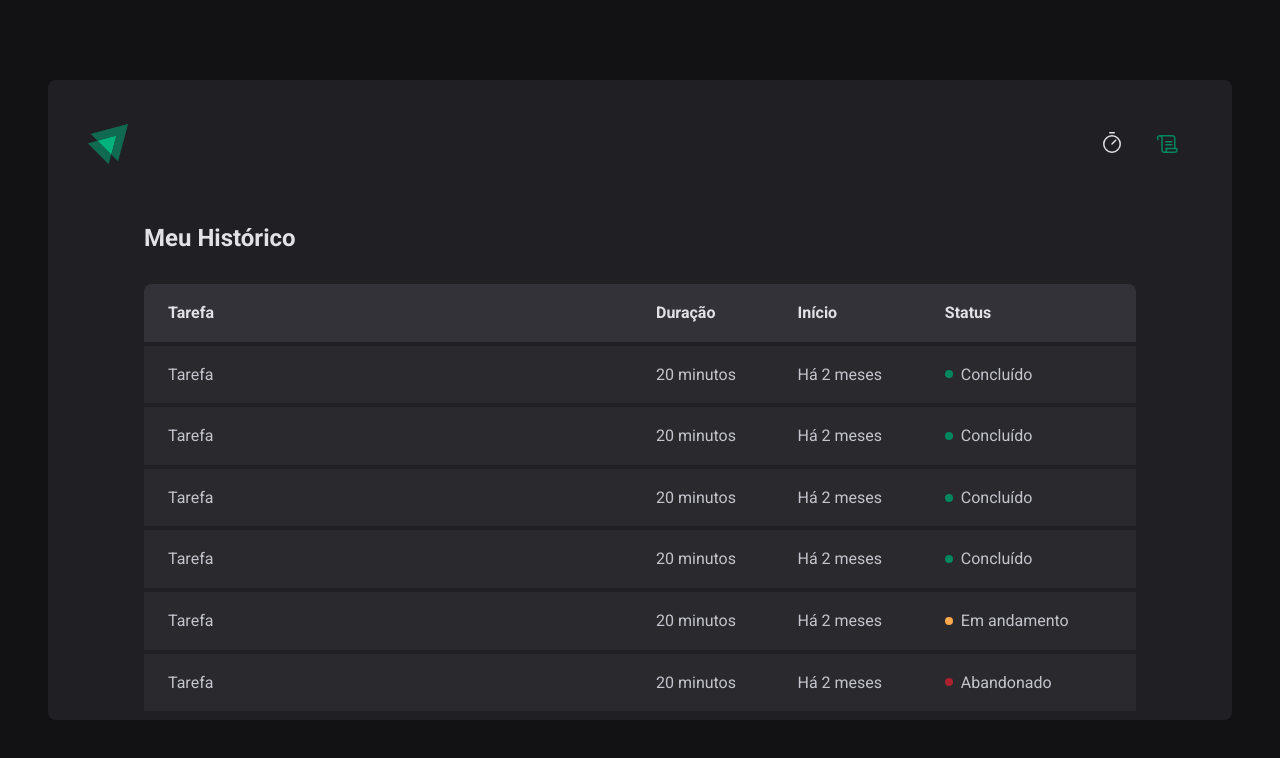
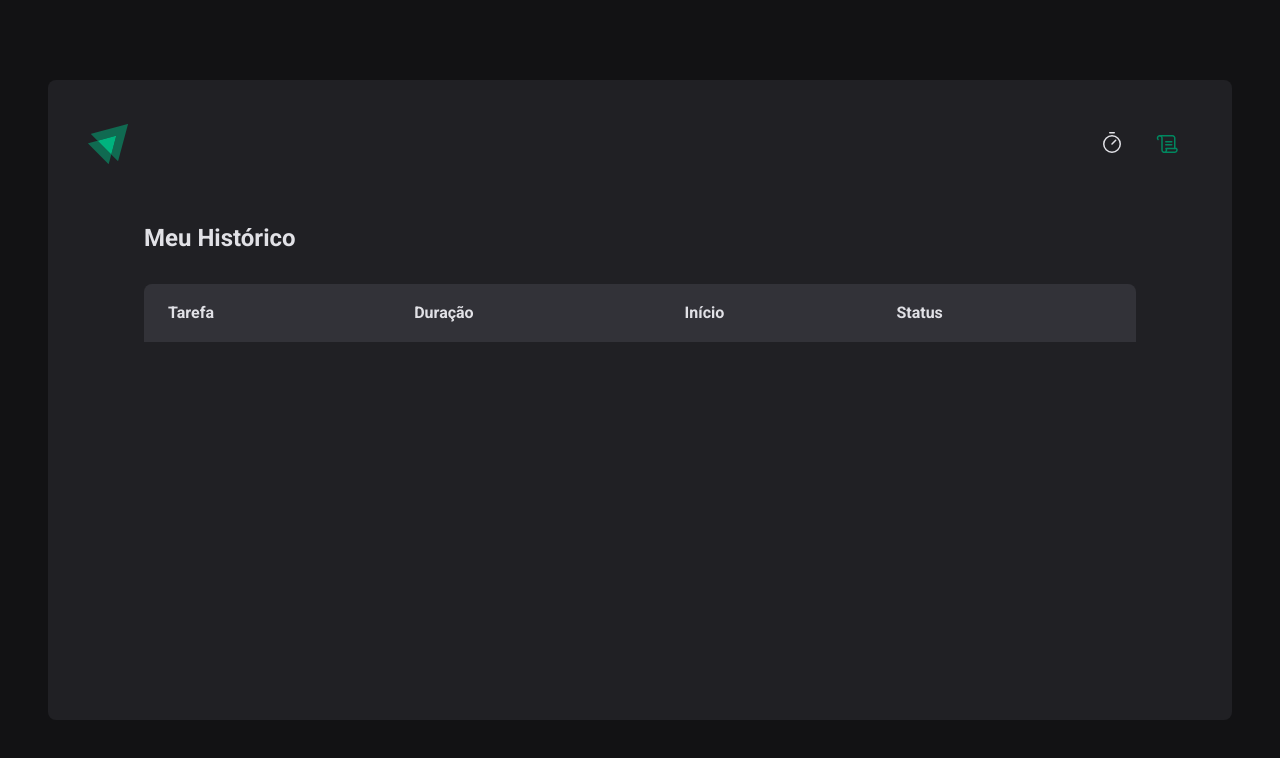
Before and after one commit to etnsystemas/02-fundamentos-do-reactjs-timer-MBA-FullStack, a React (Vite) app: page /history in a window 1280 px wide. Shown: the top 758 px of the page. Built offline with nearby package versions, Linux system fonts and the light colour scheme.

Commit message:
Formatando a data no history

```diff
--- a/src/App.tsx
+++ b/src/App.tsx
@@ -1,5 +1,6 @@
 import { BrowserRouter } from "react-router-dom";
 import { ThemeProvider } from "styled-components";
+import { CyclesContextProvider } from "./contexts/CyclesContext";
 import { Router } from "./Router";
 import { GlobalStyle } from "./styles/global";
 import { defaultTheme } from "./styles/themes/default";
@@ -8,7 +9,9 @@
   return (
     <ThemeProvider theme={defaultTheme}>
       <BrowserRouter>
-        <Router />
+        <CyclesContextProvider>
+          <Router />
+        </CyclesContextProvider>
       </BrowserRouter>
       <GlobalStyle />
     </ThemeProvider>
--- /dev/null
+++ b/src/contexts/CyclesContext.tsx
@@ -0,0 +1,104 @@
+import { createContext, ReactNode, useState } from "react";
+
+interface CreateCycleData {
+  task: string;
+  minutesAmount: number;
+}
+
+interface Cycle {
+  id: string;
+  task: string;
+  minutesAmount: number;
+  startDate: Date;
+  interruptDate?: Date;
+  finishedDate?: Date;
+}
+
+interface CyclesContextType {
+  cycles: Cycle[];
+  activeCycle: Cycle | undefined;
+  activeCycleId: string | null;
+  amountSecondsPassed: number;
+  markCurrentCycleAsFinished: () => void;
+  setSecondsPassed: (seconds: number) => void;
+  createNewCycle: (data: CreateCycleData) => void;
+  InterruptCurrentCycle: () => void;
+}
+
+export const CyclesContext = createContext({} as CyclesContextType);
+
+interface CyclesContextProviderProps {
+  children: ReactNode;
+}
+
+export function CyclesContextProvider({
+  children,
+}: CyclesContextProviderProps) {
+  const [cycles, setCycles] = useState<Cycle[]>([]);
+  const [activeCycleId, setActiveCycleId] = useState<string | null>(null);
+  const [amountSecondsPassed, setAmountSecondsPassed] = useState(0);
+
+  const activeCycle = cycles.find((cycle) => cycle.id === activeCycleId);
+
+  function markCurrentCycleAsFinished() {
+    setCycles((state) =>
+      state.map((cycle) => {
+        if (cycle.id === activeCycleId) {
+          return { ...cycle, finishedDate: new Date() };
+        } else {
+          return cycle;
+        }
+      })
+    );
+    setActiveCycleId(null);
+  }
+
+  function setSecondsPassed(seconds: number) {
+    setAmountSecondsPassed(seconds);
+  }
+
+
+  function createNewCycle(data: CreateCycleData) {
+    const id = String(new Date().getTime());
+    const newCycle: Cycle = {
+      id,
+      task: data.task,
+      minutesAmount: data.minutesAmount,
+      startDate: new Date(),
+    };
+
+    setCycles((state) => [...state, newCycle]);
+    setActiveCycleId(id);
+    setAmountSecondsPassed(0);
+  }
+
+  function InterruptCurrentCycle() {
+    setCycles((state) =>
+      state.map((cycle) => {
+        if (cycle.id === activeCycleId) {
+          return { ...cycle, interruptDate: new Date() };
+        } else {
+          return cycle;
+        }
+      })
+    );
+    setActiveCycleId(null);
+  }
+
+  return (
+    <CyclesContext.Provider
+      value={{
+        cycles,
+        activeCycle,
+        activeCycleId,
+        markCurrentCycleAsFinished,
+        amountSecondsPassed,
+        setSecondsPassed,
+        createNewCycle,
+        InterruptCurrentCycle
+      }}
+    >
+      {children}
+    </CyclesContext.Provider>
+  );
+}
--- a/src/page/History/index.tsx
+++ b/src/page/History/index.tsx
@@ -1,7 +1,11 @@
+import { formatDistanceToNow } from "date-fns";
+import  ptBr  from "date-fns/locale/pt-BR";
+import { useContext } from "react";
+import { CyclesContext } from "../../contexts/CyclesContext";
 import { HistoryContainer, HistoryList, Status } from "./styles";
 
-
-export function History(){
+export function History() {
+  const { cycles } = useContext(CyclesContext);
   return (
     <HistoryContainer>
       <h1>Meu Histórico</h1>
@@ -15,45 +19,36 @@
             <th>Status</th>
           </thead>
           <tbody>
-            <tr>
-              <td>Tarefa</td>
-              <td>20 minutos</td>
-              <td>Há 2 meses</td>
-              <td><Status statusColor="green">Concluído</Status></td>
-            </tr>
-            <tr>
-              <td>Tarefa</td>
-              <td>20 minutos</td>
-              <td>Há 2 meses</td>
-              <td><Status statusColor="green">Concluído</Status></td>
-            </tr>
-            <tr>
-              <td>Tarefa</td>
-              <td>20 minutos</td>
-              <td>Há 2 meses</td>
-              <td><Status statusColor="green">Concluído</Status></td>
-            </tr>
-            <tr>
-              <td>Tarefa</td>
-              <td>20 minutos</td>
-              <td>Há 2 meses</td>
-              <td><Status statusColor="green">Concluído</Status></td>
-            </tr>
-            <tr>
-              <td>Tarefa</td>
-              <td>20 minutos</td>
-              <td>Há 2 meses</td>
-              <td><Status statusColor="yellow">Em andamento</Status></td>
-            </tr>
-            <tr>
-              <td>Tarefa</td>
-              <td>20 minutos</td>
-              <td>Há 2 meses</td>
-              <td><Status statusColor="red">Abandonado</Status></td>
-            </tr>
+            {cycles.map((cycle) => {
+              return (
+                <tr key={cycle.id}>
+                  <td>{cycle.task}</td>
+                  <td>{cycle.minutesAmount} minutos</td>
+                  <td>
+                    {formatDistanceToNow(cycle.startDate, {
+                      addSuffix: true,
+                      locale: ptBr,
+                    })}
+                  </td>
+                  <td>
+                    {cycle.finishedDate && (
+                      <Status statusColor="green">Concluído</Status>
+                    )}
+
+                    {cycle.interruptDate && (
+                      <Status statusColor="red">Interrompido</Status>
+                    )}
+
+                    {!cycle.finishedDate && !cycle.interruptDate && (
+                      <Status statusColor="yellow">Em andamento</Status>
+                    )}
+                  </td>
+                </tr>
+              );
+            })}
           </tbody>
         </table>
       </HistoryList>
     </HistoryContainer>
-  )
+  );
 }
--- a/src/page/Home/components/CountDown/index.tsx
+++ b/src/page/Home/components/CountDown/index.tsx
@@ -1,6 +1,6 @@
 import { differenceInSeconds } from "date-fns";
 import { useContext, useEffect } from "react";
-import { CyclesContext } from "../..";
+import { CyclesContext } from "../../../../contexts/CyclesContext";
 import { CountDownContainer, Separator } from "./styles";
 
 export function CountDown() {
--- a/src/page/Home/components/NewCycleForm/index.tsx
+++ b/src/page/Home/components/NewCycleForm/index.tsx
@@ -1,6 +1,6 @@
 import { useContext } from "react";
 import { useFormContext } from "react-hook-form";
-import { CyclesContext } from "../..";
+import { CyclesContext } from "../../../../contexts/CyclesContext";
 import { FormContainer, MinutesAmountInput, TaskInput } from "./styles";
 
 export function NewCycleForm() {
--- a/src/page/Home/index.tsx
+++ b/src/page/Home/index.tsx
@@ -1,6 +1,6 @@
 import { zodResolver } from "@hookform/resolvers/zod";
 import { HandPalm, Play } from "phosphor-react";
-import { createContext, useState } from "react";
+import { useContext } from "react";
 import { FormProvider, useForm } from "react-hook-form";
 import * as zod from "zod";
 import { CountDown } from "./components/CountDown";
@@ -10,25 +10,7 @@
   StartCountDownButton,
   StopCountDownButton,
 } from "./styles";
-
-interface Cycle {
-  id: string;
-  task: string;
-  minutesAmount: number;
-  startDate: Date;
-  interruptDate?: Date;
-  finishedDate?: Date;
-}
-
-interface CyclesContextType {
-  activeCycle: Cycle | undefined;
-  activeCycleId: string | null;
-  amountSecondsPassed: number;
-  markCurrentCycleAsFinished: () => void;
-  setSecondsPassed: (seconds: number) => void;
-}
-
-export const CyclesContext = createContext({} as CyclesContextType);
+import { CyclesContext } from "../../contexts/CyclesContext";
 
 const newCycleFormValidationSchema = zod.object({
   task: zod.string().min(1, "Informe a tarefa"),
@@ -41,9 +23,8 @@
 type NewCycleFormData = zod.infer<typeof newCycleFormValidationSchema>;
 
 export function Home() {
-  const [cycles, setCycles] = useState<Cycle[]>([]);
-  const [activeCycleId, setActiveCycleId] = useState<string | null>(null);
-  const [amountSecondsPassed, setAmountSecondsPassed] = useState(0);
+
+  const {activeCycle, createNewCycle, InterruptCurrentCycle} = useContext(CyclesContext);
 
   const newCycleForm = useForm<NewCycleFormData>({
     resolver: zodResolver(newCycleFormValidationSchema),
@@ -54,51 +35,11 @@
   });
 
   const { handleSubmit, watch, reset } = newCycleForm;
-  const activeCycle = cycles.find((cycle) => cycle.id === activeCycleId);
 
-  function setSecondsPassed(seconds: number) {
-    setAmountSecondsPassed(seconds);
-  }
 
-  function markCurrentCycleAsFinished() {
-    setCycles((state) =>
-      state.map((cycle) => {
-        if (cycle.id === activeCycleId) {
-          return { ...cycle, finishedDate: new Date() };
-        } else {
-          return cycle;
-        }
-      })
-    );
-  }
-
-  function handleCreateNewCycle(data: NewCycleFormData) {
-    const id = String(new Date().getTime());
-    const newCycle: Cycle = {
-      id,
-      task: data.task,
-      minutesAmount: data.minutesAmount,
-      startDate: new Date(),
-    };
-
-    setCycles((state) => [...state, newCycle]);
-    setActiveCycleId(id);
-    setAmountSecondsPassed(0);
-
+  function handleCreateNewCycle(data: NewCycleFormData){
+    createNewCycle(data);
     reset();
-  }
-
-  function handleInterruptCycle() {
-    setCycles((state) =>
-      state.map((cycle) => {
-        if (cycle.id === activeCycleId) {
-          return { ...cycle, interruptDate: new Date() };
-        } else {
-          return cycle;
-        }
-      })
-    );
-    setActiveCycleId(null);
   }
 
   const task = watch("task");
@@ -107,23 +48,15 @@
   return (
     <HomeContainer>
       <form action="" onSubmit={handleSubmit(handleCreateNewCycle)}>
-        <CyclesContext.Provider
-          value={{
-            activeCycle,
-            activeCycleId,
-            markCurrentCycleAsFinished,
-            amountSecondsPassed,
-            setSecondsPassed,
-          }}
-        >
+
           <FormProvider {...newCycleForm}>
             <NewCycleForm />
           </FormProvider>
           <CountDown />
-        </CyclesContext.Provider>
+
 
         {activeCycle ? (
-          <StopCountDownButton type="button" onClick={handleInterruptCycle}>
+          <StopCountDownButton type="button" onClick={InterruptCurrentCycle}>
             <HandPalm size={24} />
             Interromper
           </StopCountDownButton>
```
